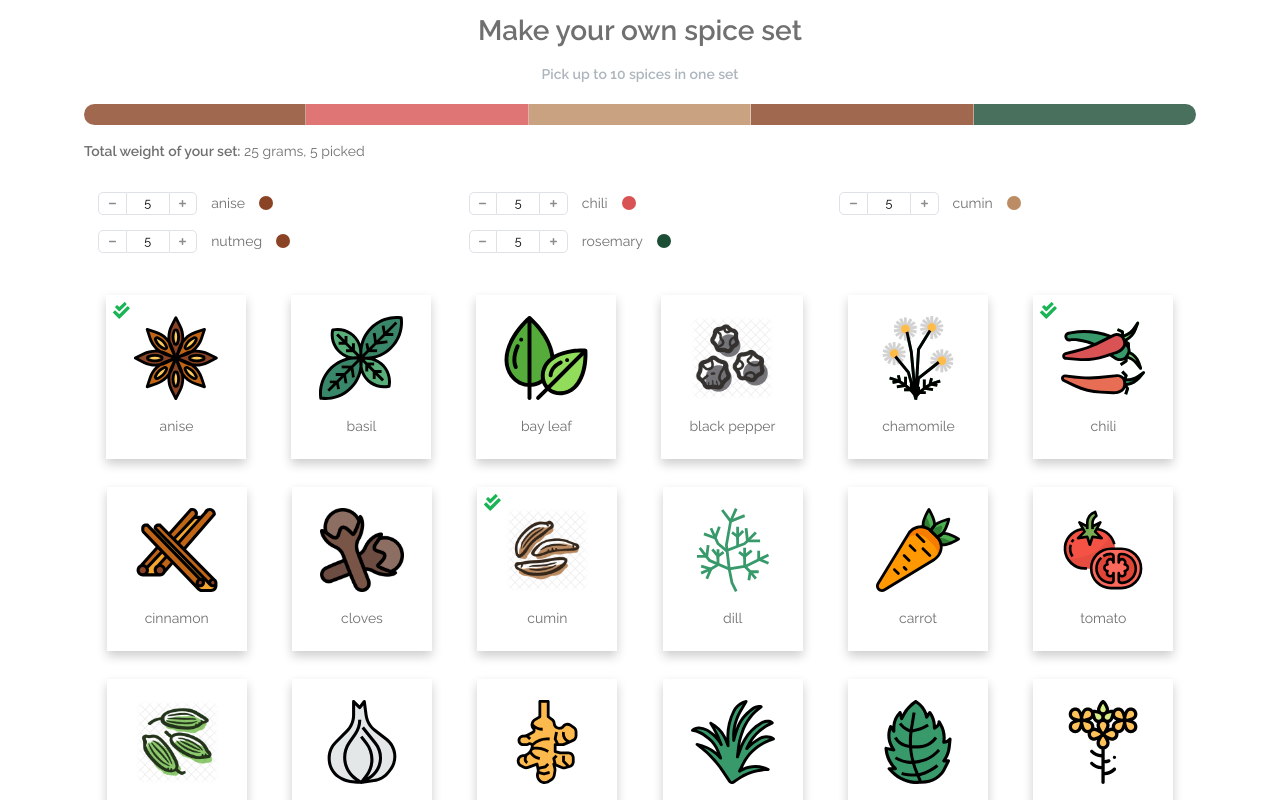
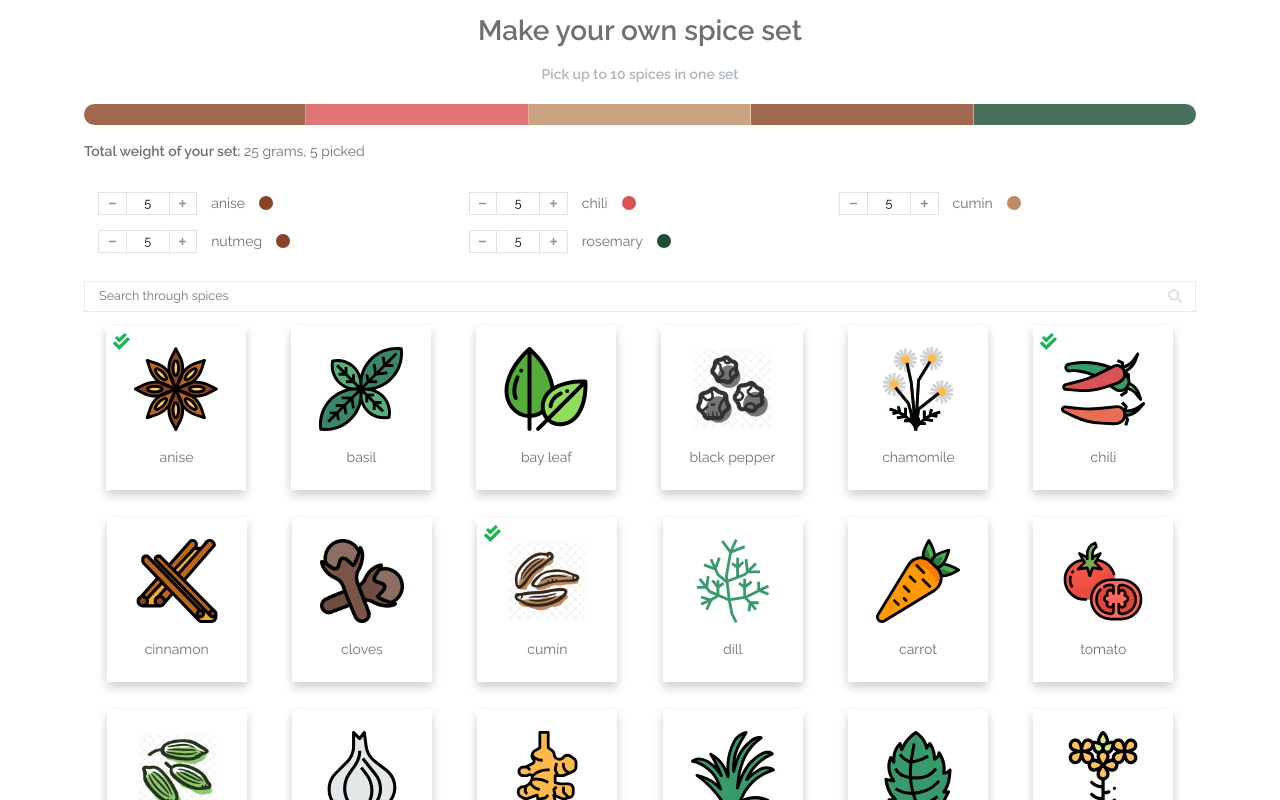
Before and after one commit to Gurochka/Spices, a React app: page / in a window 1280 px wide. Shown: the top 800 px of the page. Built offline with nearby package versions, Linux system fonts and the light colour scheme; data requests are answered from the project's data file.

Commit message:
add search through spices

```diff
--- a/src/app/components/InputNumber.scss
+++ b/src/app/components/InputNumber.scss
@@ -7,12 +7,6 @@
     padding: 0 0.7rem;
     transition: all 200ms;
 
-    &:first-child{
-      border-radius: 5px 0 0 5px;
-    }
-    &:last-child{
-      border-radius: 0 5px 5px 0;
-    }
     &:hover{
       background-color: $gray-200;
       cursor: pointer;
--- /dev/null
+++ b/src/app/components/InputSearch.js
@@ -0,0 +1,19 @@
+import React from 'react'
+import './InputSearch.scss'
+import IconSearch from './images/IconSearch'
+
+class InputSearch extends React.Component {
+  onInputHandler = (e) => {
+    if (this.props.onChange) this.props.onChange(e.target.value);
+  }
+
+  render(){
+    return  (
+      <div className="search-field">
+        <input type="text" placeholder={this.props.placeholder} onChange={this.onInputHandler} />
+        <IconSearch />
+      </div>
+    )
+  }
+}
+export default InputSearch
--- /dev/null
+++ b/src/app/components/InputSearch.scss
@@ -0,0 +1,17 @@
+@import "../scss/variables";
+@import "../scss/mixins";
+
+.search-field{
+  display: flex;
+  input{
+    width: 100%;
+    padding: 0.5rem 1rem;
+    font-size: 0.9em;
+    border: 1px solid $gray-200;
+  }
+  svg{
+    width: 1rem;
+    margin-left: -2rem;
+    color: $gray-300;
+  }
+}
--- a/src/app/components/Slider.js
+++ b/src/app/components/Slider.js
@@ -2,11 +2,12 @@ import React from 'react'
 import './Slider.scss'
 
 class Slider extends React.Component {
-  sliderContent = []
+  sliderContent = {}
 
   componentDidUpdate(prevProps) {
     if (prevProps.data != this.props.data){
-      this.sliderContent.forEach(el => {
+      Object.keys(this.sliderContent).forEach(id => {
+        let el = this.sliderContent[id];
         if (el && (el.offsetHeight < el.scrollHeight || el.offsetWidth < el.scrollWidth)){
           el.innerHTML = '';
         }
--- a/src/app/components/Slider.scss
+++ b/src/app/components/Slider.scss
@@ -1,7 +1,6 @@
 .coloured-slider{
   width: 100%;
   height: 1.5rem;
-  border-radius: 5px;
   display: flex;
   color: white;
   font-size: 0.9em;
@@ -10,6 +9,7 @@
   span{
     opacity: 0.8;
     border-right: 1px solid #ffffff66;
+    padding: 0 0.2rem;
 
     &:first-child{
       border-radius: 1rem 0 0 1rem;
--- /dev/null
+++ b/src/app/components/images/IconSearch.js
@@ -0,0 +1,7 @@
+import React from 'react'
+
+export default function IconSearch(){
+  return (
+    <svg aria-hidden="true" focusable="false" data-prefix="fas" data-icon="search" role="img" xmlns="http://www.w3.org/2000/svg" viewBox="0 0 512 512"><path fill="currentColor" d="M505 442.7L405.3 343c-4.5-4.5-10.6-7-17-7H372c27.6-35.3 44-79.7 44-128C416 93.1 322.9 0 208 0S0 93.1 0 208s93.1 208 208 208c48.3 0 92.7-16.4 128-44v16.3c0 6.4 2.5 12.5 7 17l99.7 99.7c9.4 9.4 24.6 9.4 33.9 0l28.3-28.3c9.4-9.4 9.4-24.6.1-34zM208 336c-70.7 0-128-57.2-128-128 0-70.7 57.2-128 128-128 70.7 0 128 57.2 128 128 0 70.7-57.2 128-128 128z"></path></svg>
+    )
+}
--- a/src/app/pages/SpiceSetMaker.js
+++ b/src/app/pages/SpiceSetMaker.js
@@ -2,10 +2,21 @@ import React from 'react'
 import ProductList from 'App/components/ProductList'
 import Slider from 'App/components/Slider'
 import Order from 'App/components/Order'
+import InputSearch from 'App/components/InputSearch'
 
 class SpiceSetMaker extends React.Component {
   state = {
-    spices: []
+    spices: [],
+    search: ''
+  }
+
+  componentDidMount(){
+    fetch('http://localhost:3000/spices')
+      .then(res => res.json())
+      .then(res => {
+        [0,5,8,18,23].forEach(n => res[n].checked = true)
+        this.setState({spices: res})
+      })
   }
 
   onChangeAmount = (item, amount) => {
@@ -25,16 +36,12 @@ class SpiceSetMaker extends React.Component {
     })
   }
 
-  componentDidMount(){
-    fetch('http://localhost:3000/spices')
-      .then(res => res.json())
-      .then(res => {
-        [0,5,8,18,23].forEach(n => res[n].checked = true)
-        this.setState({spices: res})
-      })
+  onSearchHandler = (value) => {
+    this.setState({search: value})
   }
 
   render(){
+    const filtered = this.state.spices.filter(s => !this.state.search || s.title.search(this.state.search) != -1)
     const selected = this.state.spices.filter(s => s.checked) || [];
     const weight = selected.reduce((acc, item) => (acc + item.amount), 0)
 
@@ -46,7 +53,9 @@ class SpiceSetMaker extends React.Component {
         <p><b>Total weight of your set:</b> {weight} grams, {selected.length} picked {selected.length == 10 && '(maximum)'}</p>
         <Order data={ selected } onChangeAmount={this.onChangeAmount}/>
 
-        <ProductList data={this.state.spices} onClick={this.onPickSpice}/>
+        <InputSearch placeholder="Search through spices" onChange={this.onSearchHandler} />
+
+        <ProductList data={filtered} onClick={this.onPickSpice}/>
       </div>
     )
   }
```
